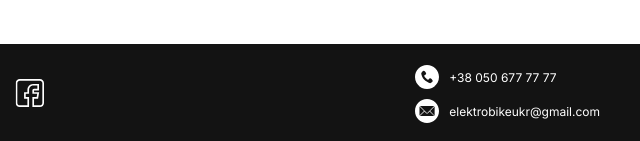
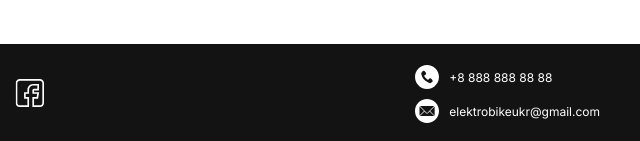
Before and after one commit to Sunfaced/xiaomi-himo, a plain HTML site: page index.html in a window 1280 px wide. Shown: the part 4233-4374 px from the top of the page, 640-1280 px from the left. Drawn offline with nearby package versions, Linux system fonts and the light colour scheme.

Commit message:
Second commit

```diff
--- a/index.html
+++ b/index.html
@@ -358,7 +358,7 @@
                 <div class="footer__contacts">
                     <a class="footer__contacts-link" href="tel:+380506777777">
                         <img class="footer__contacts-img" src="images/phone.svg" alt="">
-                        <span>+38 050 677 77 77</span></a>
+                        <span>+8 888 888 88 88</span></a>
                     <a class="footer__contacts-link" href="mailto:elektrobikeukr@gmail.com">
                         <img class="footer__contacts-img" src="images/mail.svg" alt="">
                         <span>elektrobikeukr@gmail.com</span></a>
```
